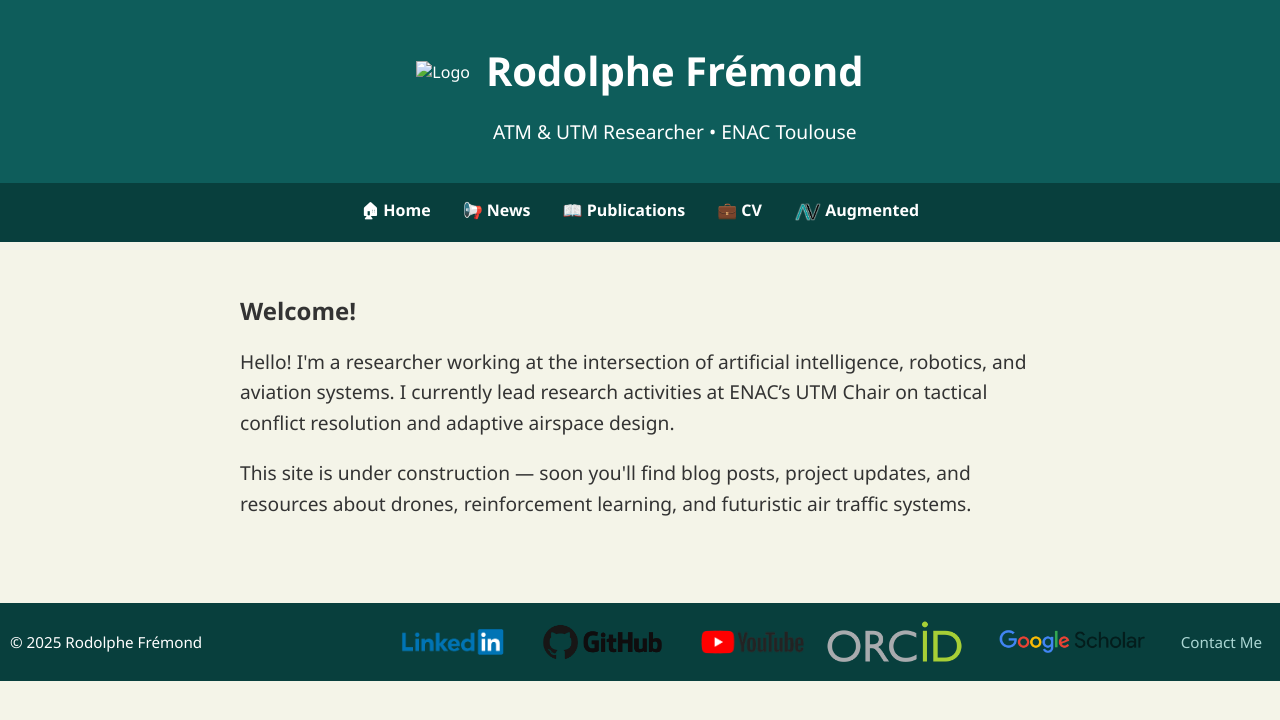
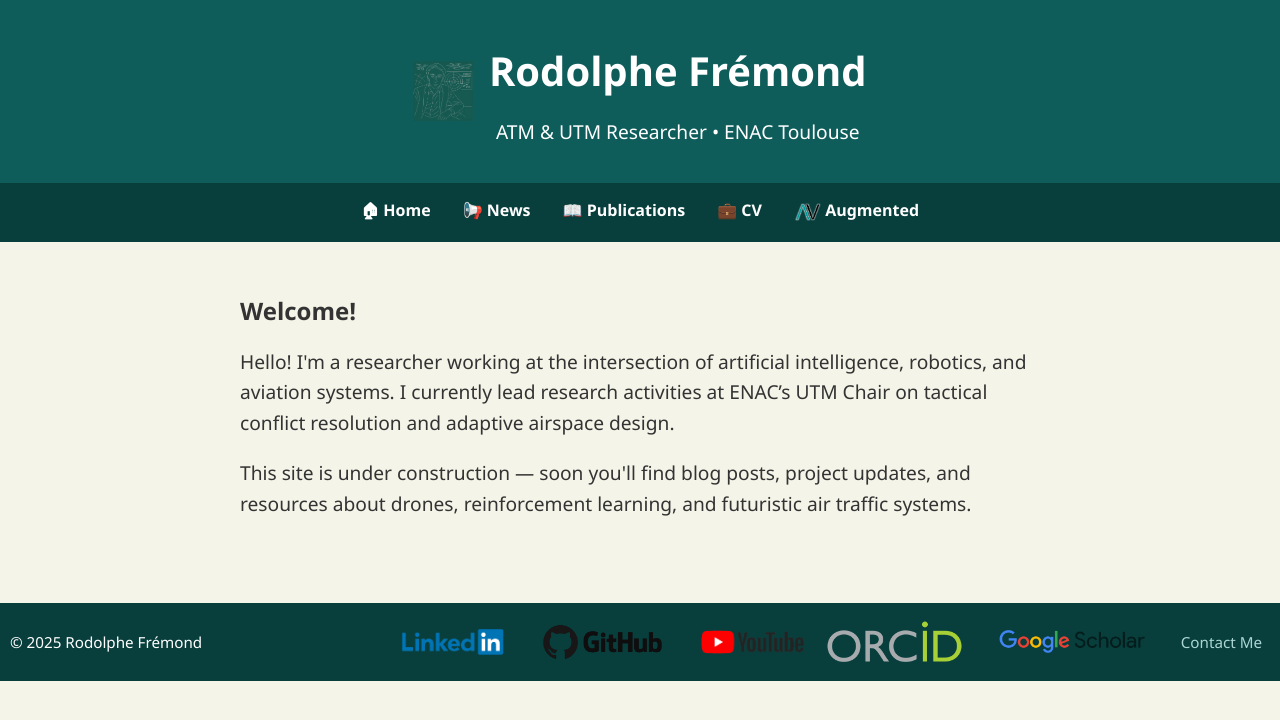
Before and after one commit to RodolpheFmd/rodolphefmd.github.io, a plain HTML site: page index.html in a window 1280 px wide. Drawn offline with Linux system fonts and the light colour scheme.

Commit message:
Update index.html

```diff
--- a/index.html
+++ b/index.html
@@ -89,7 +89,7 @@
 
   <header>
     <div class="header-container">
-    <img src="YourImage.png" alt="Logo" class="header-logo">
+    <img src="lOGOrODOLPHE.png" alt="Logo" class="header-logo">
     <div>
       <h1>Rodolphe Frémond</h1>
       <p>ATM & UTM Researcher • ENAC Toulouse</p>
```
